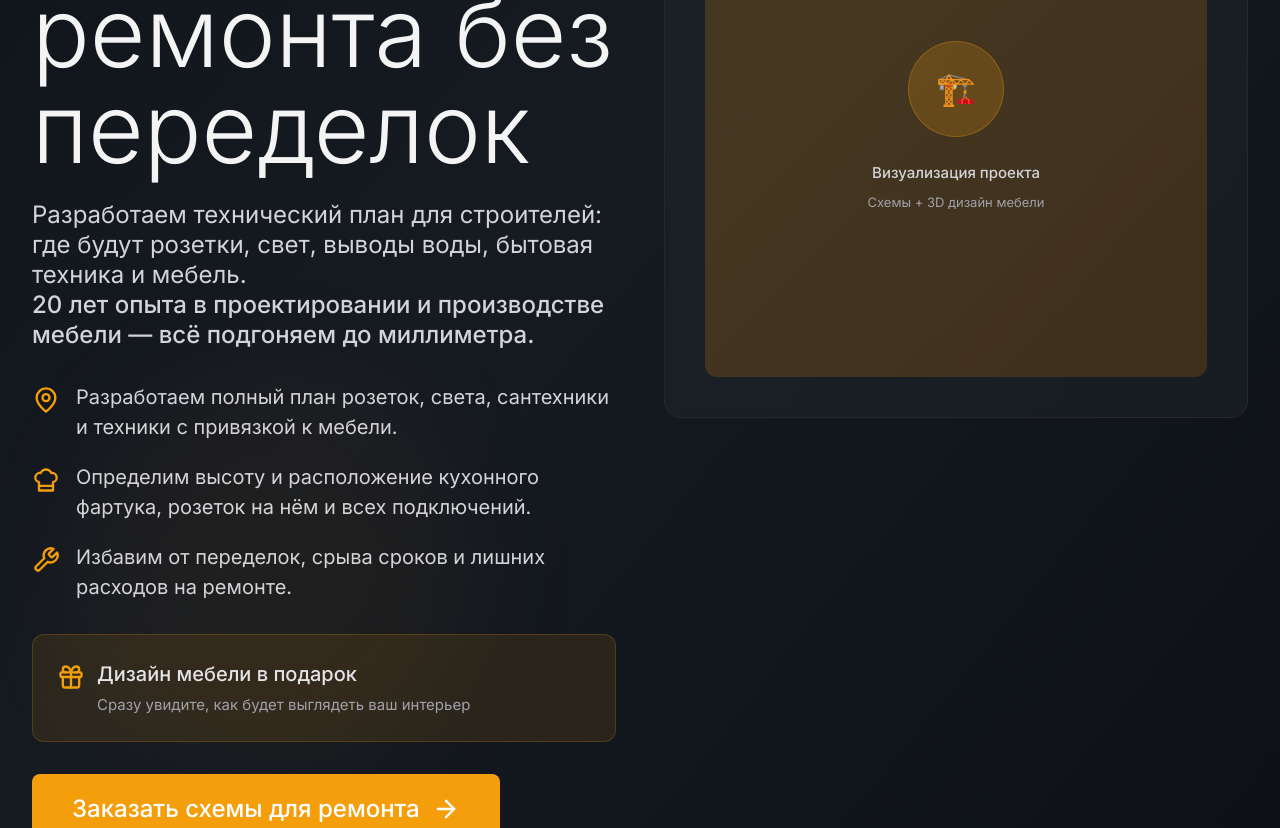
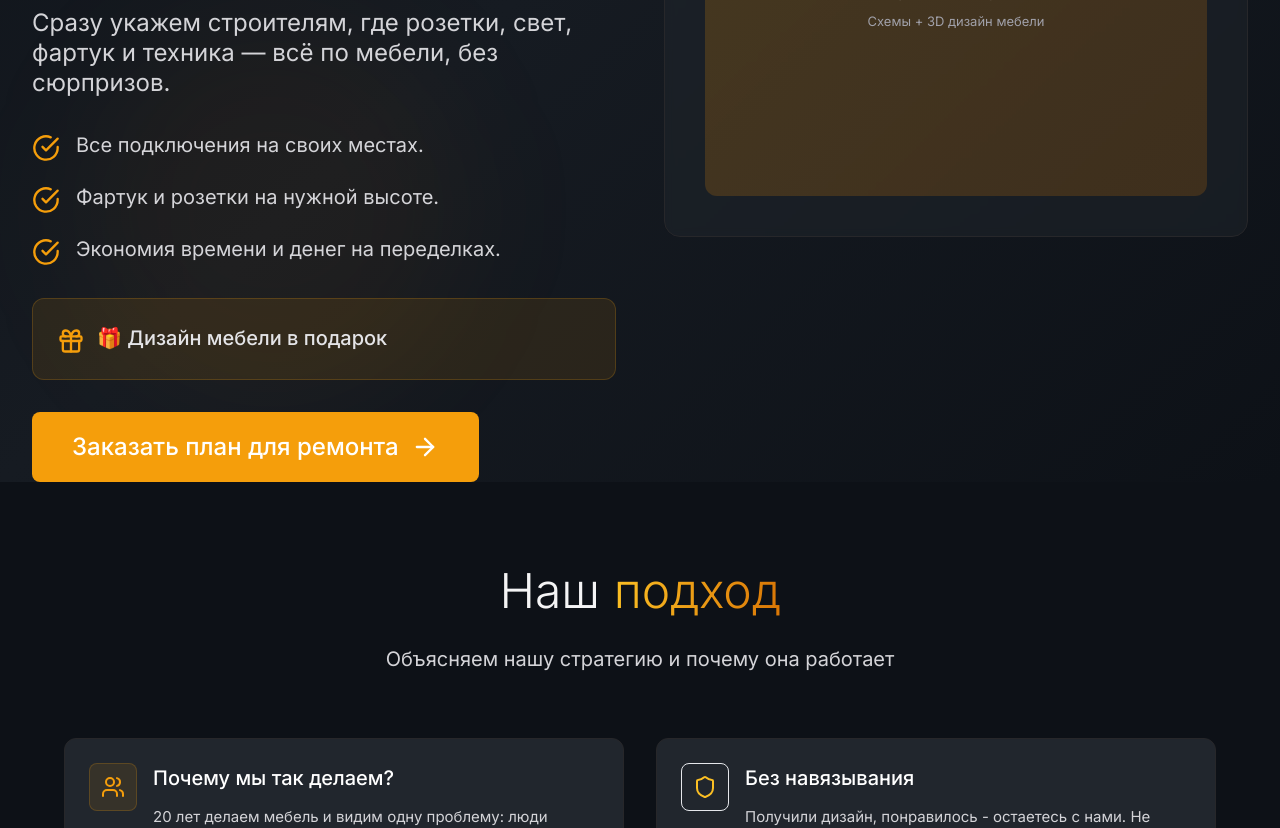
Before and after one commit to trewass/123, a Next.js app: page / in a window 1280 px wide. Shown: the part 720-1548 px from the top of the page. Built offline with nearby package versions, Linux system fonts and the light colour scheme.

Commit message:
Укороченный вариант первого экрана: более лаконичный контент

```diff
--- a/components/HeroSection.tsx
+++ b/components/HeroSection.tsx
@@ -28,33 +28,31 @@ export default function HeroSection({ onOpenModal }: HeroSectionProps) {
           >
             <div className="space-y-4 sm:space-y-6">
               <h1 className="text-4xl sm:text-5xl md:text-6xl lg:text-7xl xl:text-8xl font-light leading-tight">
-                Точные схемы <span className="gradient-text">электрики</span>, воды и подключения техники для ремонта без переделок
+                План розеток, воды и техники для ремонта <span className="gradient-text">без переделок</span>
               </h1>
               <p className="text-lg sm:text-xl md:text-2xl text-neutral-300 max-w-3xl leading-relaxed">
-                Разработаем технический план для строителей: где будут розетки, свет, выводы воды, бытовая техника и мебель.
-                <br />
-                <span className="font-medium">20 лет опыта в проектировании и производстве мебели — всё подгоняем до миллиметра.</span>
+                Сразу укажем строителям, где розетки, свет, фартук и техника — всё по мебели, без сюрпризов.
               </p>
             </div>
 
             {/* 3 ключевые выгоды */}
             <div className="space-y-4 sm:space-y-5">
               <div className="flex items-start space-x-4">
-                <MapPin className="w-6 h-6 sm:w-7 sm:h-7 text-accent-500 mt-1 flex-shrink-0" />
+                <CheckCircle className="w-6 h-6 sm:w-7 sm:h-7 text-accent-500 mt-1 flex-shrink-0" />
                 <span className="text-base sm:text-lg md:text-xl text-neutral-300 leading-relaxed">
-                  Разработаем полный план розеток, света, сантехники и техники с привязкой к мебели.
+                  Все подключения на своих местах.
                 </span>
               </div>
               <div className="flex items-start space-x-4">
-                <ChefHat className="w-6 h-6 sm:w-7 sm:h-7 text-accent-500 mt-1 flex-shrink-0" />
+                <CheckCircle className="w-6 h-6 sm:w-7 sm:h-7 text-accent-500 mt-1 flex-shrink-0" />
                 <span className="text-base sm:text-lg md:text-xl text-neutral-300 leading-relaxed">
-                  Определим высоту и расположение кухонного фартука, розеток на нём и всех подключений.
+                  Фартук и розетки на нужной высоте.
                 </span>
               </div>
               <div className="flex items-start space-x-4">
-                <Wrench className="w-6 h-6 sm:w-7 sm:h-7 text-accent-500 mt-1 flex-shrink-0" />
+                <CheckCircle className="w-6 h-6 sm:w-7 sm:h-7 text-accent-500 mt-1 flex-shrink-0" />
                 <span className="text-base sm:text-lg md:text-xl text-neutral-300 leading-relaxed">
-                  Избавим от переделок, срыва сроков и лишних расходов на ремонте.
+                  Экономия времени и денег на переделках.
                 </span>
               </div>
             </div>
@@ -65,11 +63,8 @@ export default function HeroSection({ onOpenModal }: HeroSectionProps) {
                 <Gift className="w-6 h-6 sm:w-7 sm:h-7 text-accent-500 mt-1 flex-shrink-0" />
                 <div>
                   <span className="text-base sm:text-lg md:text-xl text-neutral-200 font-medium">
-                    Дизайн мебели в подарок
+                    🎁 Дизайн мебели в подарок
                   </span>
-                  <p className="text-sm sm:text-base text-neutral-400 mt-1">
-                    Сразу увидите, как будет выглядеть ваш интерьер
-                  </p>
                 </div>
               </div>
             </div>
@@ -79,7 +74,7 @@ export default function HeroSection({ onOpenModal }: HeroSectionProps) {
               onClick={onOpenModal}
               className="btn-primary text-lg sm:text-xl md:text-2xl px-8 sm:px-10 py-4 sm:py-5 flex items-center space-x-3 w-full sm:w-auto justify-center font-medium"
             >
-              <span>Заказать схемы для ремонта</span>
+              <span>Заказать план для ремонта</span>
               <ArrowRight className="w-6 h-6 sm:w-7 sm:h-7" />
             </button>
           </motion.div>
```
